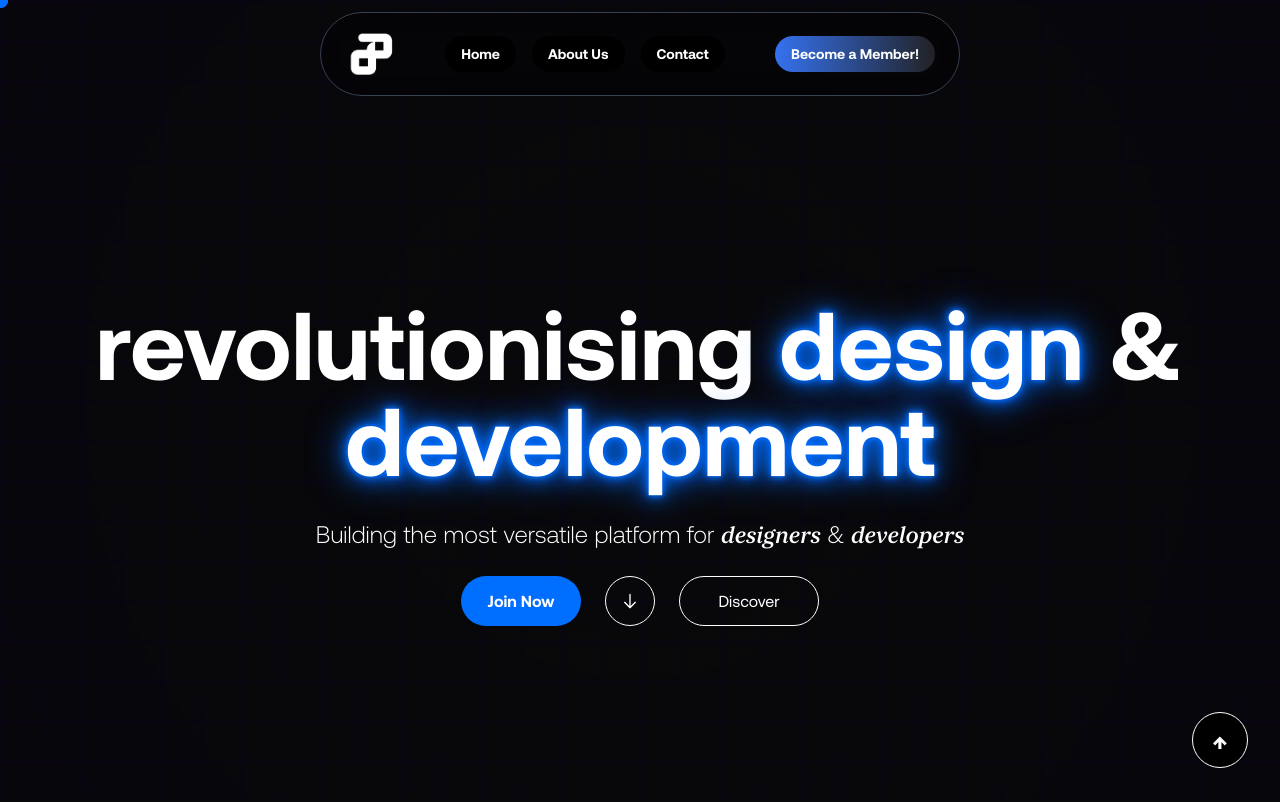
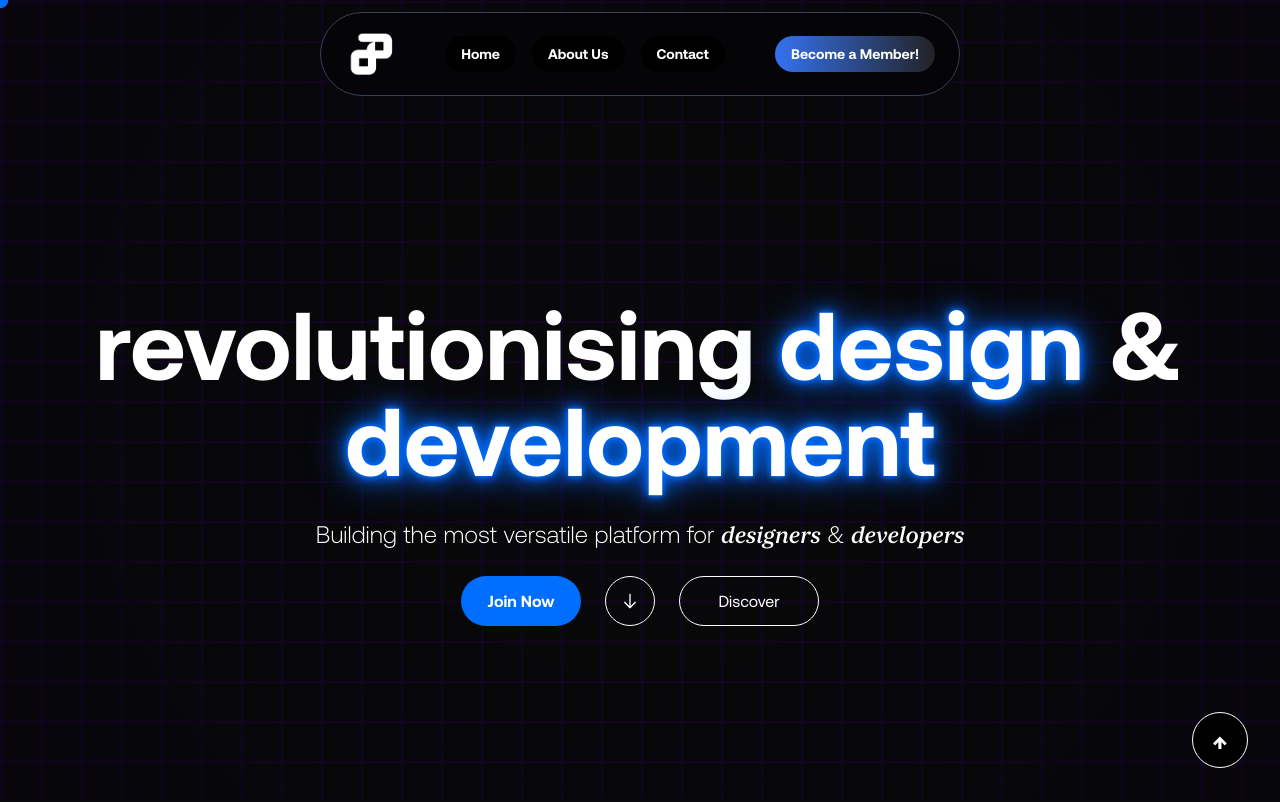
Before and after one commit to OnlyDevs-official/onlydevs, a Next.js app: page / in a window 1280 px wide. Shown: the top 802 px of the page. Built offline with nearby package versions, Linux system fonts and the light colour scheme.

Commit message:
Bg-Color

```diff
--- a/app/layout.tsx
+++ b/app/layout.tsx
@@ -23,7 +23,7 @@ export default function RootLayout({
           speed={0.5}
           squareSize={40}
           direction='diagonal'
-          borderColor='#0e0021'
+          borderColor='#22004a'
           hoverFillColor='#0000'
         />
         <Navbar />
--- a/components/ui/Squares.tsx
+++ b/components/ui/Squares.tsx
@@ -20,7 +20,7 @@ interface SquaresProps {
 const Squares: React.FC<SquaresProps> = ({
   direction = "right",
   speed = 1,
-  borderColor = "#0e0021",
+  borderColor = "#22004a",
   squareSize = 40,
   hoverFillColor = "#0000",
 }) => {
```
